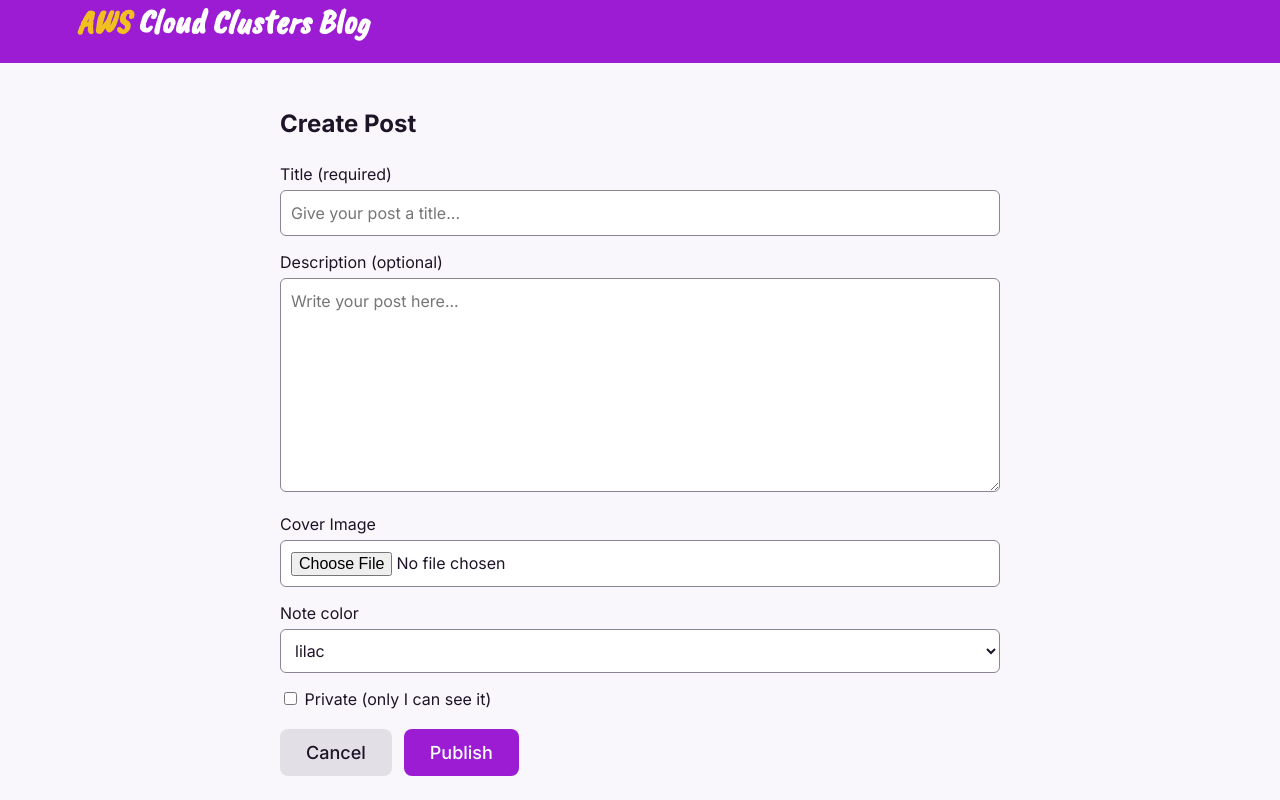
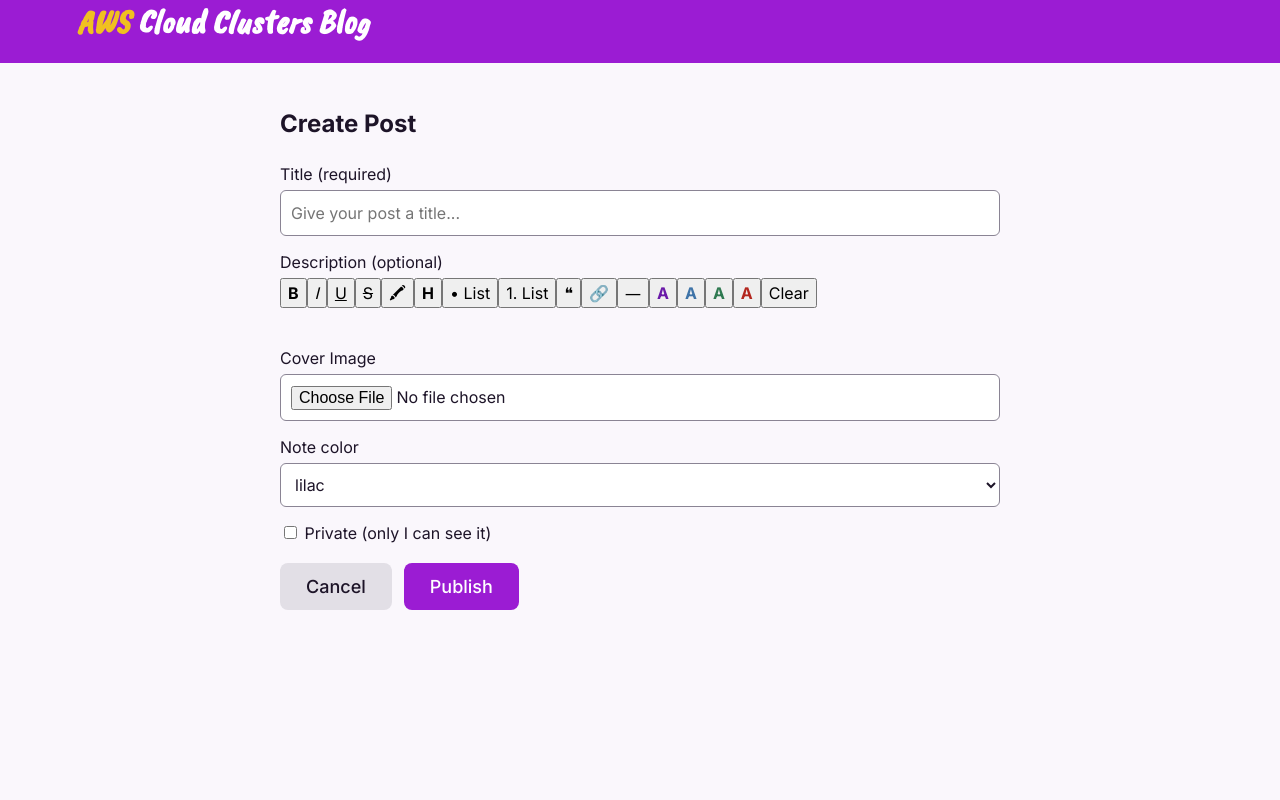
Before and after one commit to zionrhoanbauza/aws-cloud-clusters-blog, a Next.js app: page /create in a window 1280 px wide. Shown: the part 956-1756 px from the top of the page. After the commit the page ends 1590 px from the top, so only its background shows below. Built offline with nearby package versions, Linux system fonts and the light colour scheme; no server answers.

Commit message:
Integrate Editor component for post description

```diff
--- a/app/create/page.js
+++ b/app/create/page.js
@@ -2,6 +2,7 @@
 import { useState } from 'react';
 import { useRouter } from 'next/navigation';
 import Link from 'next/link';
+import Editor from '@/components/Editor';
 const shrink = f => new Promise(res => { const i = new Image(); i.onload = () => { const s = Math.min(1, 800 / i.width), c = document.createElement('canvas'); c.width = i.width * s; c.height = i.height * s; c.getContext('2d').drawImage(i, 0, 0, c.width, c.height); res(c.toDataURL('image/jpeg', .7)); }; i.src = URL.createObjectURL(f); });
 export default function Create() {
   const r = useRouter(); const [f, setF] = useState({ title: '', body: '', color: 'lilac', is_private: false }), [img, setImg] = useState(null), [err, setErr] = useState('');
@@ -12,7 +13,7 @@ export default function Create() {
   }
   return (<div className="card"><h2>Create Post</h2>
     <label htmlFor="t">Title (required)</label><input id="t" required placeholder="Give your post a title..." value={f.title} onChange={e => setF({ ...f, title: e.target.value })} />
-    <label htmlFor="d">Description (optional)</label><textarea id="d" rows={8} placeholder="Write your post here..." value={f.body} onChange={e => setF({ ...f, body: e.target.value })} />
+    <label id="dl">Description (optional)</label><Editor labelledBy="dl" onChange={html => setF(s => ({ ...s, body: html }))} />
     <label>Cover Image</label><input type="file" accept="image/*" onChange={async e => e.target.files[0] && setImg(await shrink(e.target.files[0]))} />
     {img && <img src={img} alt="" style={{ maxWidth: 240, marginTop: 8, borderRadius: 6 }} />}
     <label>Note color</label><select value={f.color} onChange={e => setF({ ...f, color: e.target.value })}>{['lilac', 'mint', 'sky', 'peach', 'lemon'].map(c => <option key={c}>{c}</option>)}</select>
```
